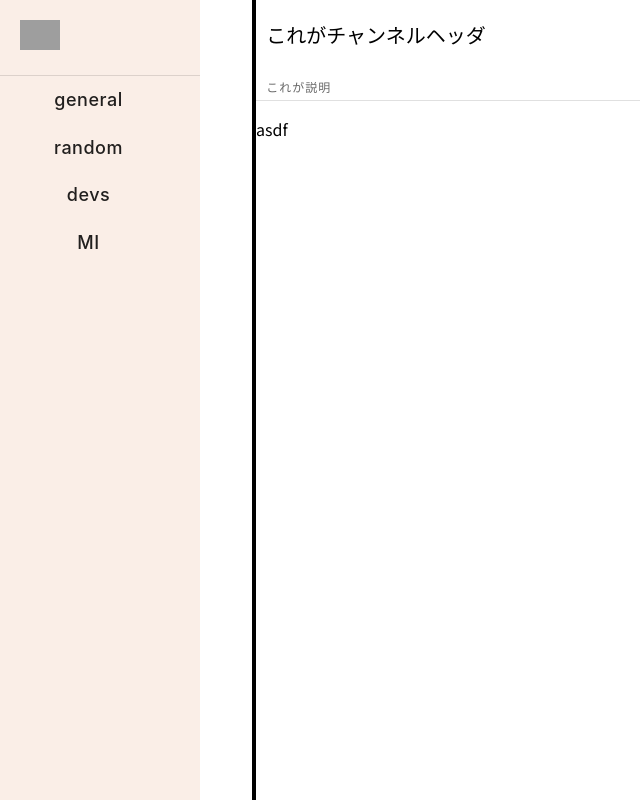
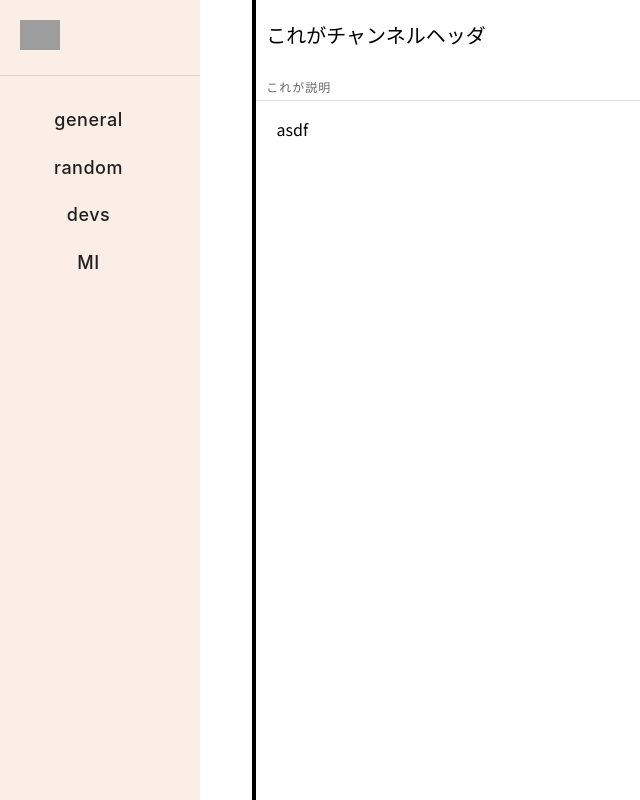
Before and after one commit to girakdev/Girack, a Next.js app: page / in a window 1280 px wide. Shown: the whole page, without its empty margins (0-640 px from the left). Built offline with nearby package versions, Linux system fonts and the light colour scheme; no server answers; grey boxes are pictures that could not be loaded.

Commit message:
ちょっとだけスタイル変更
主にpaddingとか

```diff
--- a/components/Cbar.js
+++ b/components/Cbar.js
@@ -78,7 +78,9 @@ export default function chatWin() {
 <Grid
  container direction="column"
  justify="flex-start"
- alignItems="flex-start">
+ alignItems="flex-start"
+ style={{marginTop:"10%"}}
+ >
      {draw}
 </Grid>
 
--- a/components/chatW.js
+++ b/components/chatW.js
@@ -22,7 +22,7 @@ const chatWL = {
     width: "100%",
     height: "70%",
     position: "relative",
-
+    paddingLeft: "2%",
 }
 
 const useStyles = createStyles({
```
